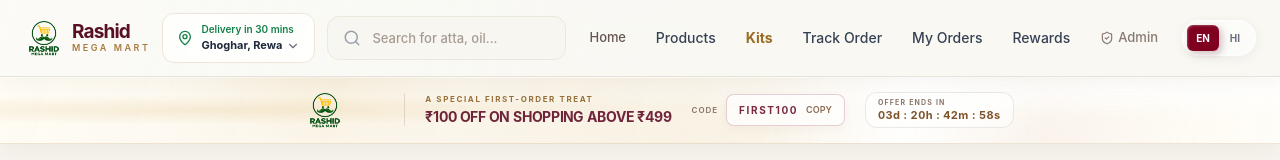
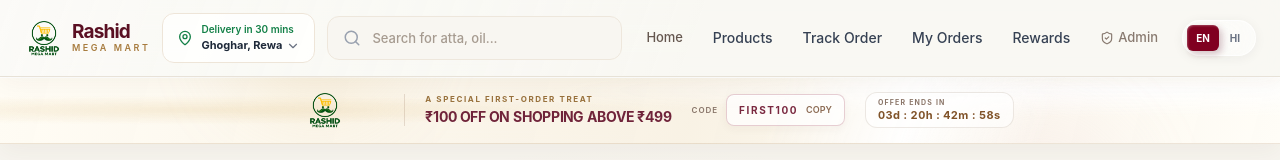
Before and after one commit to ShahbajKhan05/rashid-mega-mart2.0, a Next.js app: page / in a window 1280 px wide. Shown: the top 160 px of the page. Built offline with nearby package versions, Linux system fonts and the light colour scheme.

Commit message:
refactor: remove standalone kits navigation

```diff
--- a/src/app/components/Navbar.tsx
+++ b/src/app/components/Navbar.tsx
@@ -198,7 +198,7 @@ export default function Navbar() {
             <nav className="flex items-center gap-1.5">
               <motion.a href="/" className="nav-glass-link rounded-lg px-3 py-2 text-[13px] font-semibold tracking-[-0.01em] text-[#65574f] hover:bg-white/35 hover:text-[#68162a]" whileHover={{ y: -2, scale: 1.025 }} whileTap={{ scale: 0.97 }} transition={{ type: "spring", stiffness: 420, damping: 28 }}>{isHindi ? "होम" : "Home"}</motion.a>
               <motion.a href="/products" className="nav-glass-link rounded-full px-3 py-2 text-sm font-semibold text-gray-700 hover:bg-white/40 hover:text-[#800020]" whileHover={{ y: -2, scale: 1.025 }} whileTap={{ scale: 0.97 }} transition={{ type: "spring", stiffness: 420, damping: 28 }}>{isHindi ? "सामान" : "Products"}</motion.a>
-              <motion.a href="/kits" className="nav-glass-link rounded-full px-3 py-2 text-sm font-extrabold text-[#9a6b22] hover:bg-white/40 hover:text-[#800020]" whileHover={{ y: -2, scale: 1.025 }} whileTap={{ scale: 0.97 }} transition={{ type: "spring", stiffness: 420, damping: 28 }}>{isHindi ? "बचत किट" : "Kits"}</motion.a>
+
               <motion.a href="/order-tracking" className="nav-glass-link rounded-full px-3 py-2 text-sm font-semibold text-gray-700 hover:bg-white/40 hover:text-[#800020]" whileHover={{ y: -2, scale: 1.025 }} whileTap={{ scale: 0.97 }} transition={{ type: "spring", stiffness: 420, damping: 28 }}>{isHindi ? "ऑर्डर ट्रैक करें" : "Track Order"}</motion.a>
               <motion.a href="/my-orders" className="nav-glass-link rounded-full px-3 py-2 text-sm font-semibold text-gray-700 hover:bg-white/40 hover:text-[#800020]" whileHover={{ y: -2, scale: 1.025 }} whileTap={{ scale: 0.97 }} transition={{ type: "spring", stiffness: 420, damping: 28 }}>{isHindi ? "मेरे ऑर्डर" : "My Orders"}</motion.a>
               <motion.a href="/rewards" className="nav-glass-link rounded-full px-3 py-2 text-sm font-semibold text-gray-700 hover:bg-white/40 hover:text-[#800020]" whileHover={{ y: -2, scale: 1.025 }} whileTap={{ scale: 0.97 }} transition={{ type: "spring", stiffness: 420, damping: 28 }}>{isHindi ? "रिवॉर्ड्स" : "Rewards"}</motion.a>
@@ -333,7 +333,7 @@ export default function Navbar() {
               <div className="grid grid-cols-2 gap-2">
                 {[
                   { href: "/rewards", label: isHindi ? "Rashid Rewards" : "Rashid Rewards", hint: isHindi ? "पॉइंट्स और कूपन" : "Points & vouchers", icon: <Gift size={19}/> },
-                  { href: "/kits", label: isHindi ? "स्मार्ट बचत किट" : "Smart Bachat Kits", hint: isHindi ? "मंथली राशन कॉम्बो" : "Monthly ration combos", icon: <ShoppingCart size={19}/> },
+
                   { href: "/my-orders", label: isHindi ? "मेरे ऑर्डर" : "My Orders", hint: isHindi ? "ऑर्डर हिस्ट्री" : "Order history", icon: <Package size={19}/> },
                   { href: "/cart", label: isHindi ? "मेरा कार्ट" : "My Cart", hint: isHindi ? "खरीदारी जारी रखें" : "Continue shopping", icon: <ShoppingCart size={19}/> },
                   { href: "/faqs", label: "FAQs", hint: isHindi ? "सवालों के जवाब" : "Quick answers", icon: <CircleHelp size={19}/> },
```
